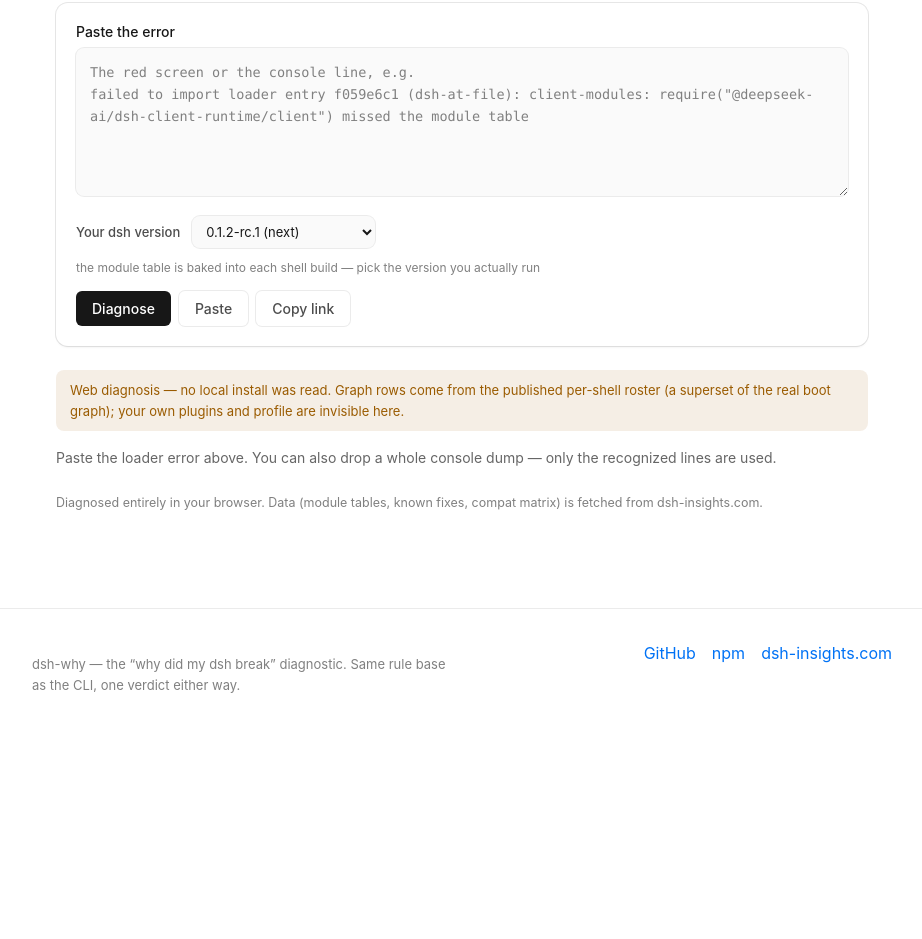
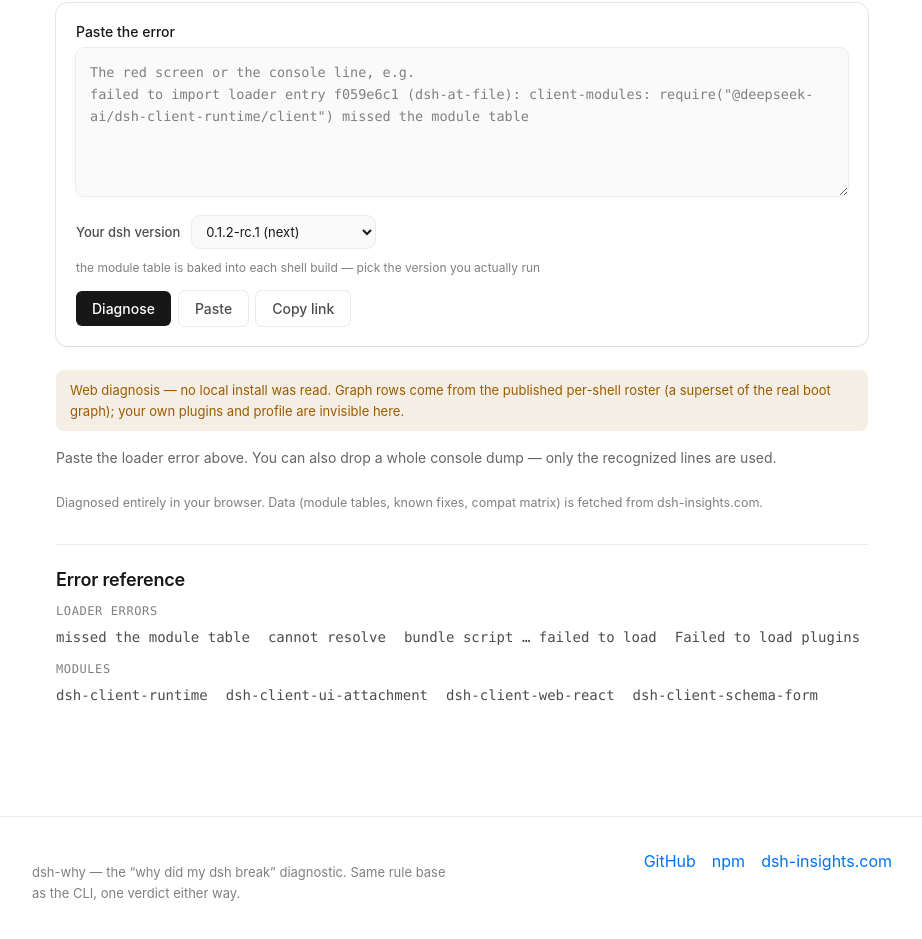
Before and after one commit to ice5kysl/dsh-why, a website: page index.html in a window 1280 px wide. Shown: the part 501-1440 px from the top of the page, without its empty margins (178-1100 px from the left). Before the commit the page ends 1258 px from the top, so only its background shows below. Drawn offline with Linux system fonts and the light colour scheme; no server answers; a small style sheet from the web is missing.

Commit message:
feat(web): surface the topic pages — a reference index on the landing page
The /e/* and /m/* pages were orphaned (findable only via sitemap/llms.txt).
The landing page now links all eight from a reference section, so crawlers
follow real internal links and users can navigate to a specific error/module.

```diff
--- a/index.html
+++ b/index.html
@@ -67,6 +67,28 @@
 
     <p class="privacy" data-en="Diagnosed entirely in your browser. Data (module tables, known fixes, compat matrix) is fetched from dsh-insights.com."
        data-zh="全程在你的浏览器里诊断。数据（模块表、已知修法、兼容矩阵）取自 dsh-insights.com。"></p>
+
+    <section class="ref" aria-label="reference">
+      <h2 data-en="Error reference" data-zh="错误参考">Error reference</h2>
+      <div class="ref-group">
+        <h3 data-en="Loader errors" data-zh="加载器报错">Loader errors</h3>
+        <ul>
+          <li><a href="/e/missed-the-module-table/"><code>missed the module table</code></a></li>
+          <li><a href="/e/cannot-resolve/"><code>cannot resolve</code></a></li>
+          <li><a href="/e/bundle-script-failed/"><code>bundle script … failed to load</code></a></li>
+          <li><a href="/e/failed-to-load-plugins/"><code>Failed to load plugins</code></a></li>
+        </ul>
+      </div>
+      <div class="ref-group">
+        <h3 data-en="Modules" data-zh="模块">Modules</h3>
+        <ul>
+          <li><a href="/m/dsh-client-runtime/"><code>dsh-client-runtime</code></a></li>
+          <li><a href="/m/dsh-client-ui-attachment/"><code>dsh-client-ui-attachment</code></a></li>
+          <li><a href="/m/dsh-client-web-react/"><code>dsh-client-web-react</code></a></li>
+          <li><a href="/m/dsh-client-schema-form/"><code>dsh-client-schema-form</code></a></li>
+        </ul>
+      </div>
+    </section>
   </main>
 
   <footer>
--- a/web/base.css
+++ b/web/base.css
@@ -255,3 +255,12 @@
 .cta { display: flex; align-items: center; gap: 12px; margin: 18px 0 0; padding: 12px 16px; border-radius: 8px; box-shadow: var(--card); background: var(--bg-soft); font: 400 14px var(--mono); }
 .cta code { font-size: 14px; }
 .cta a { font: 400 13px var(--sans); }
+
+/* ── reference index (links into /e/* and /m/*) ──────────────────────────── */
+.ref { margin: 32px 0 0; padding-top: 24px; border-top: 1px solid var(--line-soft); }
+.ref h2 { margin: 0 0 14px; font: 600 18px var(--sans); letter-spacing: -0.01em; }
+.ref-group { margin: 0 0 14px; }
+.ref-group h3 { margin: 0 0 6px; font: 500 12px var(--mono); text-transform: uppercase; letter-spacing: .05em; color: var(--fg-4); }
+.ref ul { list-style: none; margin: 0; padding: 0; display: flex; flex-wrap: wrap; gap: 6px 18px; }
+.ref li a { color: var(--fg-2); font: 400 14px var(--mono); }
+.ref li a:hover { color: var(--accent); text-decoration: none; }
```
